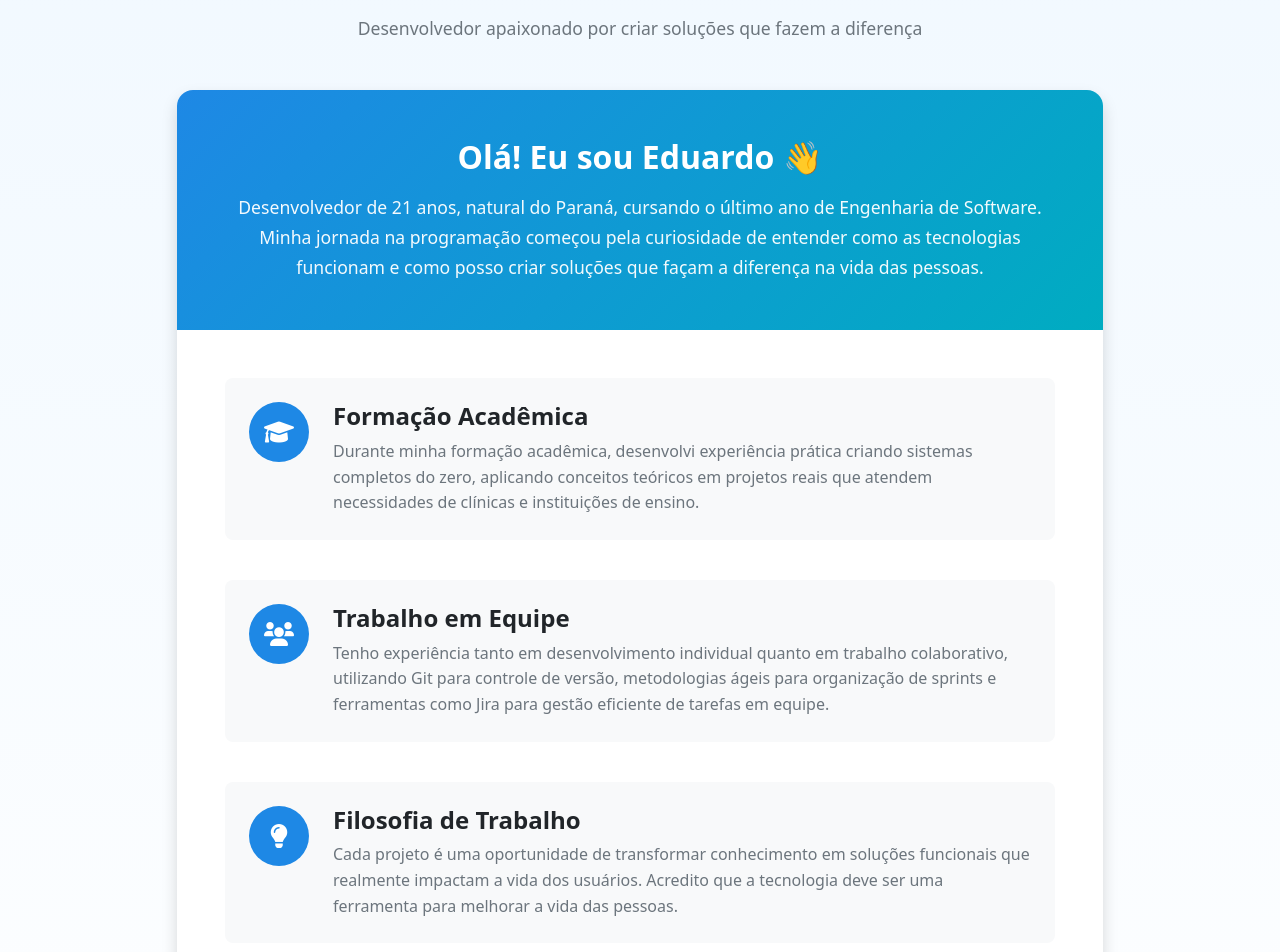
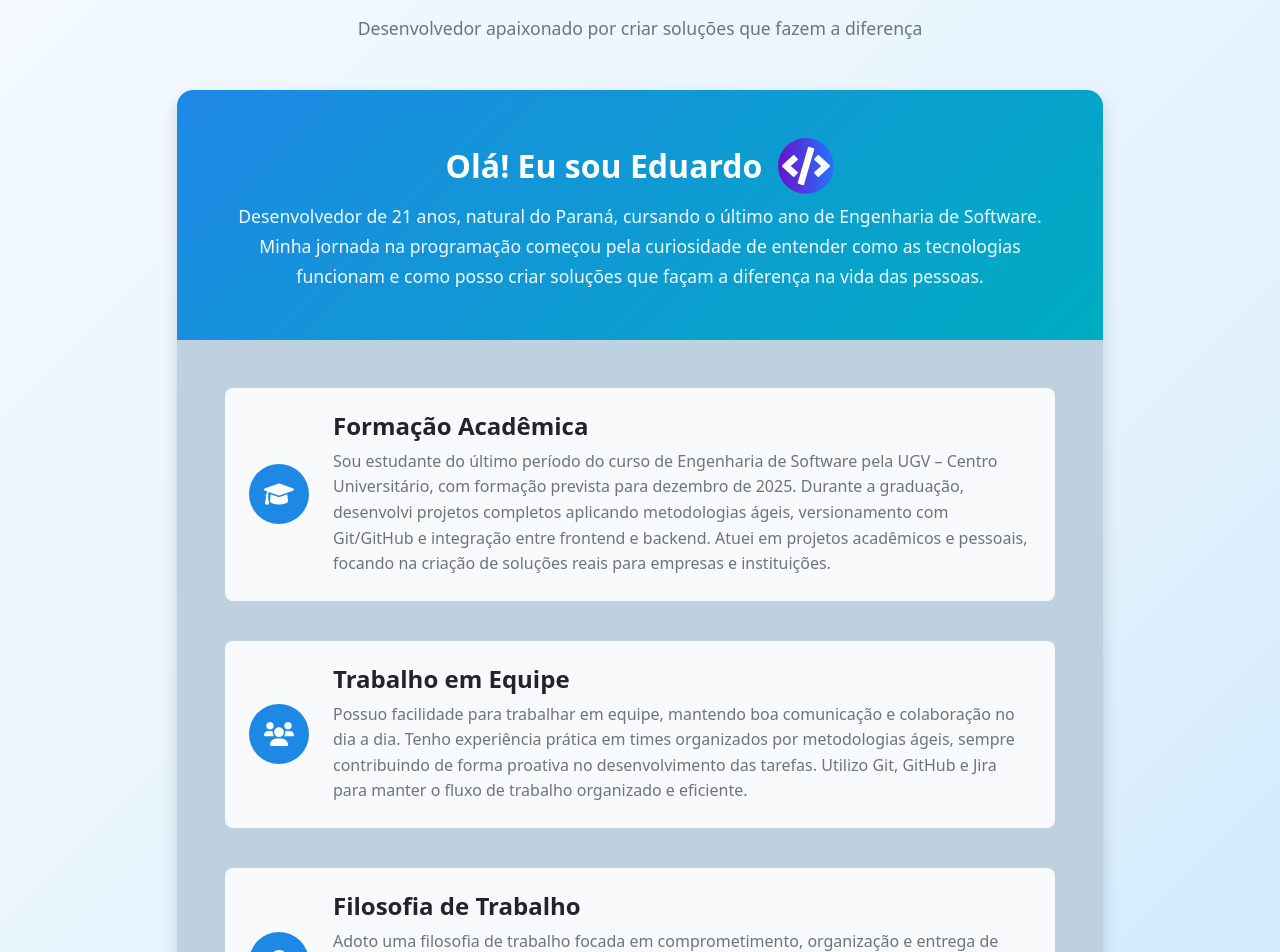
Before and after one commit to EduardoWagner03/Portfolio-Eduardo-Wagner, a React (Create React App) app in the folder frontend/: page / in a window 1280 px wide. Shown: the part 1060-2012 px from the top of the page. Built offline with nearby package versions, Linux system fonts and the light colour scheme.

Commit message:
Atualiza textos e estilos na seção sobre, melhora a apresentação visual e ajusta a paleta de cores do portfólio.

```diff
--- a/frontend/src/App.jsx
+++ b/frontend/src/App.jsx
@@ -291,11 +291,11 @@ const projects = [
                     </div>
                     <div className="floating-icon floating-icon-4">
                       <FaTools />
-                      <span className="custom-tooltip">Ferramenta</span>
+                      <span className="custom-tooltip">Recursos Técnicos</span>
                     </div>
                     <div className="floating-icon floating-icon-5">
                       <FaDesktop />
-                      <span className="custom-tooltip">Computador</span>
+                      <span className="custom-tooltip">Aplicações Desktop</span>
                     </div>
                     <div className="floating-icon floating-icon-6">
                       <FaGithub />
@@ -322,7 +322,12 @@ const projects = [
             <div className="col-lg-10">
               <div className="about-content-modern">
                 <div className="about-intro">
-                  <h3>Olá! Eu sou Eduardo 👋</h3>
+                  <h3 style={{ display: "inline-flex", alignItems: "center", gap: "1rem" }}>
+                    Olá! Eu sou Eduardo
+                    <span className="icon-gradient">
+                      <FaCode className="icon-gradient-code" />
+                    </span>
+                  </h3>
                   <p className="intro-text">
                     Desenvolvedor de 21 anos, natural do Paraná, cursando o último ano de Engenharia de Software. Minha
                     jornada na programação começou pela curiosidade de entender como as tecnologias funcionam e como
@@ -338,9 +343,9 @@ const projects = [
                     <div className="journey-content">
                       <h4>Formação Acadêmica</h4>
                       <p>
-                        Durante minha formação acadêmica, desenvolvi experiência prática criando sistemas completos do
-                        zero, aplicando conceitos teóricos em projetos reais que atendem necessidades de clínicas e
-                        instituições de ensino.
+                        Sou estudante do último período do curso de Engenharia de Software pela UGV – Centro Universitário, com formação prevista para dezembro de 2025.
+                        Durante a graduação, desenvolvi projetos completos aplicando metodologias ágeis, versionamento com Git/GitHub e integração entre frontend e backend.
+                        Atuei em projetos acadêmicos e pessoais, focando na criação de soluções reais para empresas e instituições.
                       </p>
                     </div>
                   </div>
@@ -352,9 +357,9 @@ const projects = [
                     <div className="journey-content">
                       <h4>Trabalho em Equipe</h4>
                       <p>
-                        Tenho experiência tanto em desenvolvimento individual quanto em trabalho colaborativo,
-                        utilizando Git para controle de versão, metodologias ágeis para organização de sprints e
-                        ferramentas como Jira para gestão eficiente de tarefas em equipe.
+                        Possuo facilidade para trabalhar em equipe, mantendo boa comunicação e colaboração no dia a dia.
+                        Tenho experiência prática em times organizados por metodologias ágeis, sempre contribuindo de forma proativa no desenvolvimento das tarefas.
+                        Utilizo Git, GitHub e Jira para manter o fluxo de trabalho organizado e eficiente.
                       </p>
                     </div>
                   </div>
@@ -366,9 +371,9 @@ const projects = [
                     <div className="journey-content">
                       <h4>Filosofia de Trabalho</h4>
                       <p>
-                        Cada projeto é uma oportunidade de transformar conhecimento em soluções funcionais que realmente
-                        impactam a vida dos usuários. Acredito que a tecnologia deve ser uma ferramenta para melhorar a
-                        vida das pessoas.
+                        Adoto uma filosofia de trabalho focada em comprometimento, organização e entrega de soluções funcionais.
+                        Busco sempre alinhar qualidade técnica com prazos definidos, mantendo atenção aos detalhes e buscando melhorias contínuas.
+                        Valorizo a clareza na comunicação e a colaboração para alcançar resultados consistentes em equipe.
                       </p>
                     </div>
                   </div>
@@ -378,8 +383,8 @@ const projects = [
                   <div className="cta-content">
                     <h4>Pronto para o próximo desafio</h4>
                     <p>
-                      Busco minha primeira oportunidade como desenvolvedor júnior ou estágio, onde possa contribuir com
-                      projetos que gerem impacto positivo na sociedade.
+                      Estou em busca da minha primeira oportunidade como desenvolvedor júnior ou estágio, com foco em atuar de forma colaborativa em projetos reais,
+                      contribuindo para o crescimento da equipe e para a entrega de soluções eficientes e bem estruturadas.
                     </p>
                     <div className="cta-buttons">
                       <a href="#contact" className="btn btn-primary">
--- a/frontend/src/styles/Header.css
+++ b/frontend/src/styles/Header.css
@@ -6,7 +6,7 @@
 }
 
 .portfolio {
-  background: var(--white);
+  background: linear-gradient(135deg, #ffffff 0%, #e3f2fd 30%, #90caf9 70%, #1e88e5 100%);
   color: var(--text-dark);
   line-height: 1.6;
   overflow-x: hidden;
--- a/frontend/src/styles/index.css
+++ b/frontend/src/styles/index.css
@@ -469,8 +469,8 @@
   margin: 0;
 }
 
-.section-gradient {
-  background: var(--gradient-section-bg);
+.section-gradient, .skills-section {
+  background: none;
 }
 
 .about-section {
@@ -494,7 +494,7 @@
 .about-intro h3 {
   font-size: 2rem;
   font-weight: 700;
-  margin-bottom: 1rem;
+  margin-bottom: 0.5rem;
 }
 
 .intro-text {
@@ -506,11 +506,12 @@
 
 .about-journey {
   padding: 3rem;
+  background-color: #bed1de;
 }
 
 .journey-item {
   display: flex;
-  align-items: flex-start;
+  align-items: center;
   margin-bottom: 2.5rem;
   padding: 1.5rem;
   background: var(--light-gray);
@@ -571,9 +572,25 @@
 }
 
 .about-cta {
-  background: var(--light-gray);
+  background: #e3f2fd;
   padding: 3rem;
   text-align: center;
+}
+
+.icon-gradient {
+  background: linear-gradient(90deg, #6a11cb 0%, #2575fc 100%);
+  border-radius: 50%;
+  width: 56px;
+  height: 56px;
+  display: flex;
+  align-items: center;
+  justify-content: center;
+  vertical-align: middle;
+}
+
+.icon-gradient-code {
+  color: #fff;
+  font-size: 1.5em;
 }
 
 .cta-content h4 {
```
